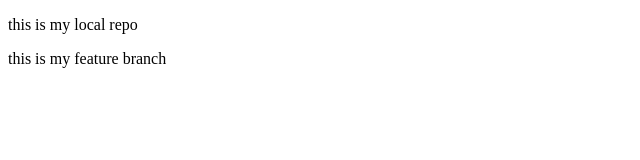
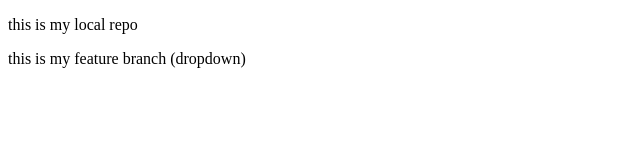
Before and after one commit to SanskarShubham/git-basic-local-repo, a plain HTML site: page index.html in a window 1280 px wide. Shown: the full height of the page, 0-640 px from the left. Drawn offline with Linux system fonts and the light colour scheme.

```diff
--- a/index.html
+++ b/index.html
@@ -7,6 +7,6 @@
 </head>
 <body>
     <p>this is my local repo</p>
-    <p>this is my feature branch</p>
+    <p>this is my feature branch (dropdown)</p>
 </body>
 </html>
```
